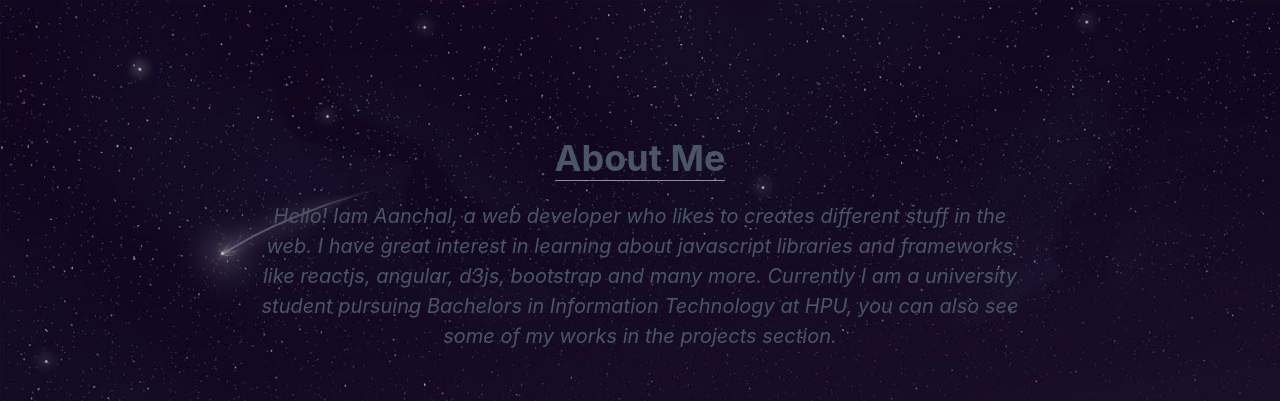
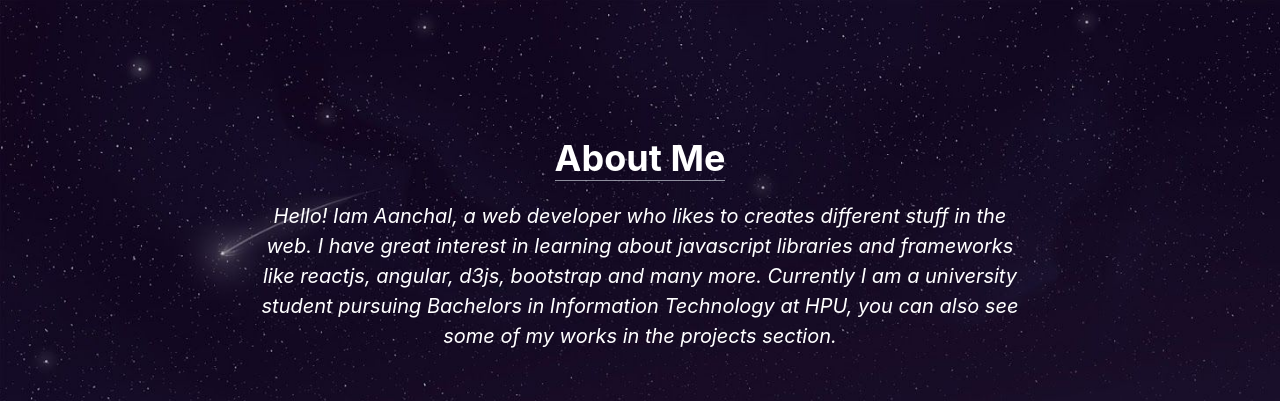
Before and after one commit to 69kazu69/portfolio, a Next.js app: page /components/Me in a window 1280 px wide. Shown: the top 401 px of the page. Built offline with nearby package versions, Linux system fonts and the light colour scheme.

Commit message:
optimized

```diff
--- a/pages/components/Me.js
+++ b/pages/components/Me.js
@@ -3,7 +3,7 @@ import {Flex, Button, useColorMode, Heading, Text, useColorModeValue, IconButton
 import {motion} from "framer-motion"
 
 const Me = () => {
-    const color = useColorModeValue("gray.600", "white")
+    const color = useColorModeValue("white","gray.600")
   let MFlex = motion(Flex)
   let MBox = motion(Box)
   let bg = useColorModeValue("gray.200", "gray.900")
--- a/styles/globals.css
+++ b/styles/globals.css
@@ -83,7 +83,7 @@ height: 10vw !important;
   bottom: 0;
   margin-top: 2px !important;
   left: 0;
-  background-color: #718096;
+  background-color: #ffffff;
   transform-origin: bottom right;
   transition: transform 0.25s ease-out;
 
```
